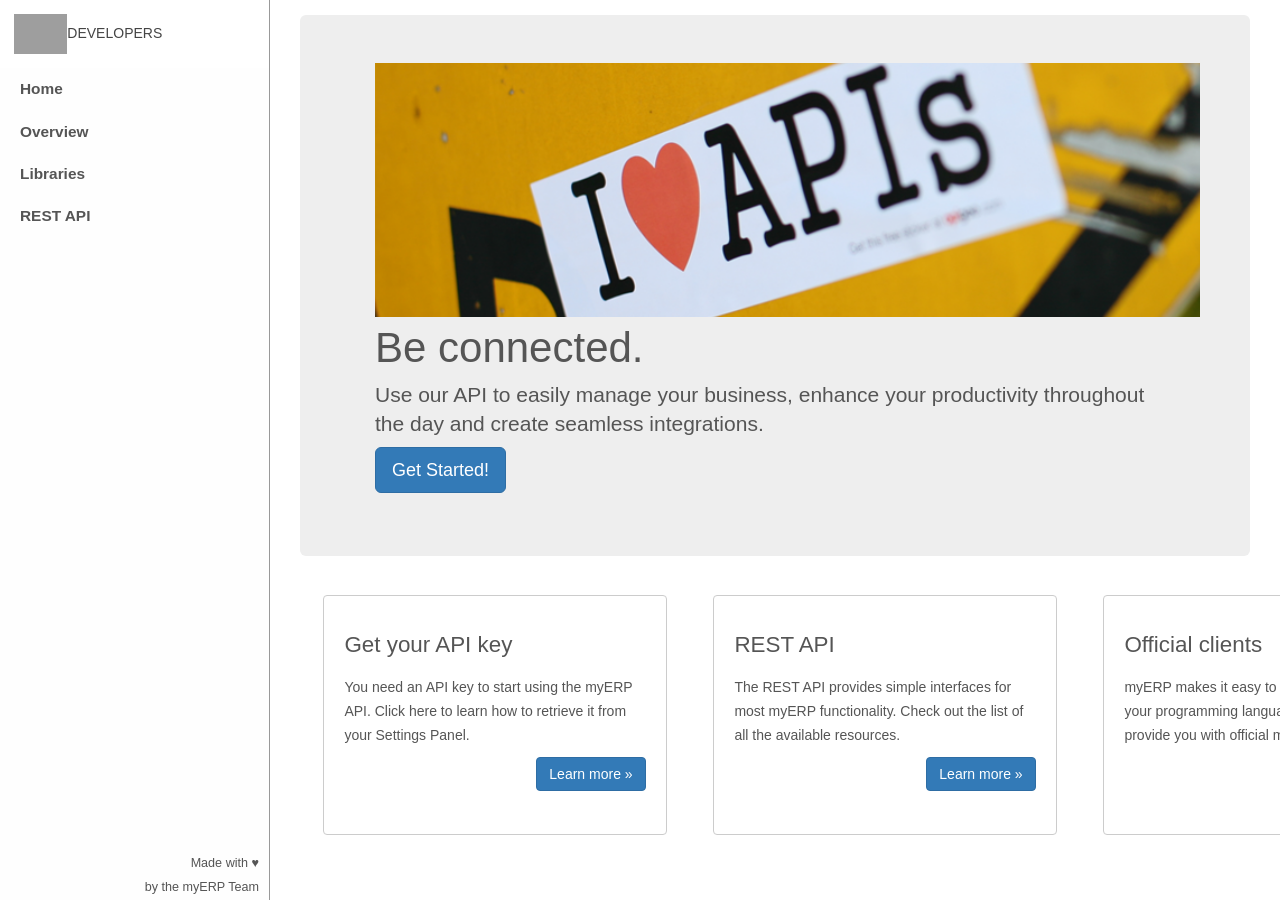
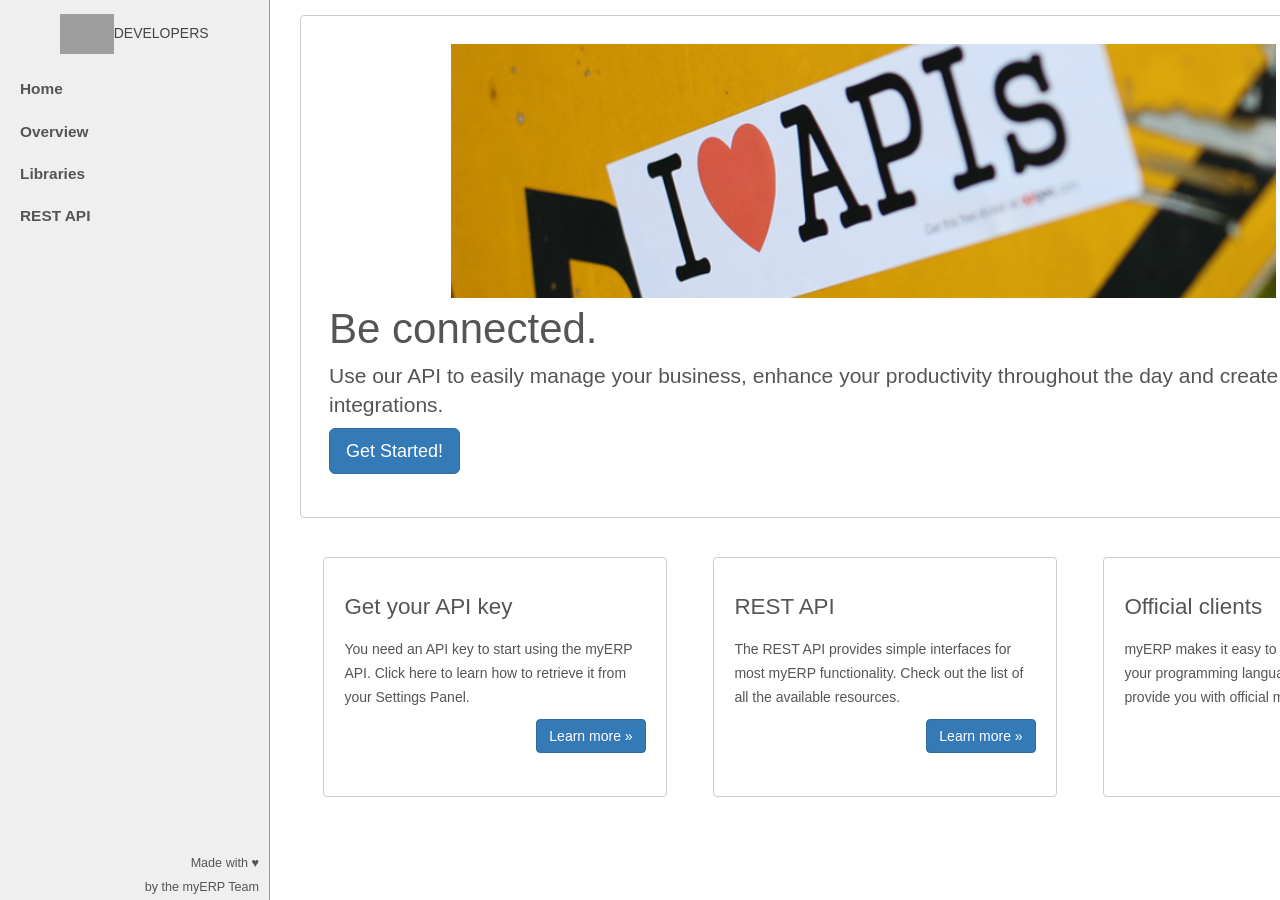
Before and after one commit to myERP/myerp.github.io, a Jekyll site: the page built from index.html, in a window 1280 px wide. Built offline with Jekyll 4.4.1, drawn with Linux system fonts in a browser that asks for light colours; nearby versions of some CDN libraries; Markdown is read by kramdown in place of the engine named in the settings; grey boxes are pictures that could not be loaded.

Commit message:
styling the homepage

```diff
--- a/css/main.css
+++ b/css/main.css
@@ -46,6 +46,8 @@ section h2{color: #2e90c8; font-size: 3em;}
 #home .box p.more {text-align: right;}
 #home .box .btn {color: white;}
 #home .splash-image {   text-align: center;}
+#home .jumbotron { background: transparent; padding: 0;}
+#home .jumbotron .container { max-width: 1126px; padding: 2em; border: 1px solid #ccc; border-radius: 4px;}
 #home .jumbotron h1 { font-size: 300%;margin: 0.2em 0;}
 #home .jumbotron p.subhead {font-weight: 300; line-height: 1.4em;margin: 0.4em 0;}
 #home .jumbotron p .btn {color: white;}
@@ -187,7 +189,7 @@ body .primary-button {
     left: 0;
     bottom: 0;
     z-index: 1000; /* so the menu or its navicon stays above all content */
-    background: #fefefe;
+    background: #efefef;
     border-right: 1px solid #999;
     overflow-y: auto;
     -webkit-overflow-scrolling: touch;
@@ -253,8 +255,8 @@ body .primary-button {
 }
 .bs-docs-sidebar .logo {
     color: #444;
-    background: white;
-    text-align: left;
+    background: #efefef;
+    text-align: center;
     width: 100%;
     display: block;
     padding: 1em;
```
